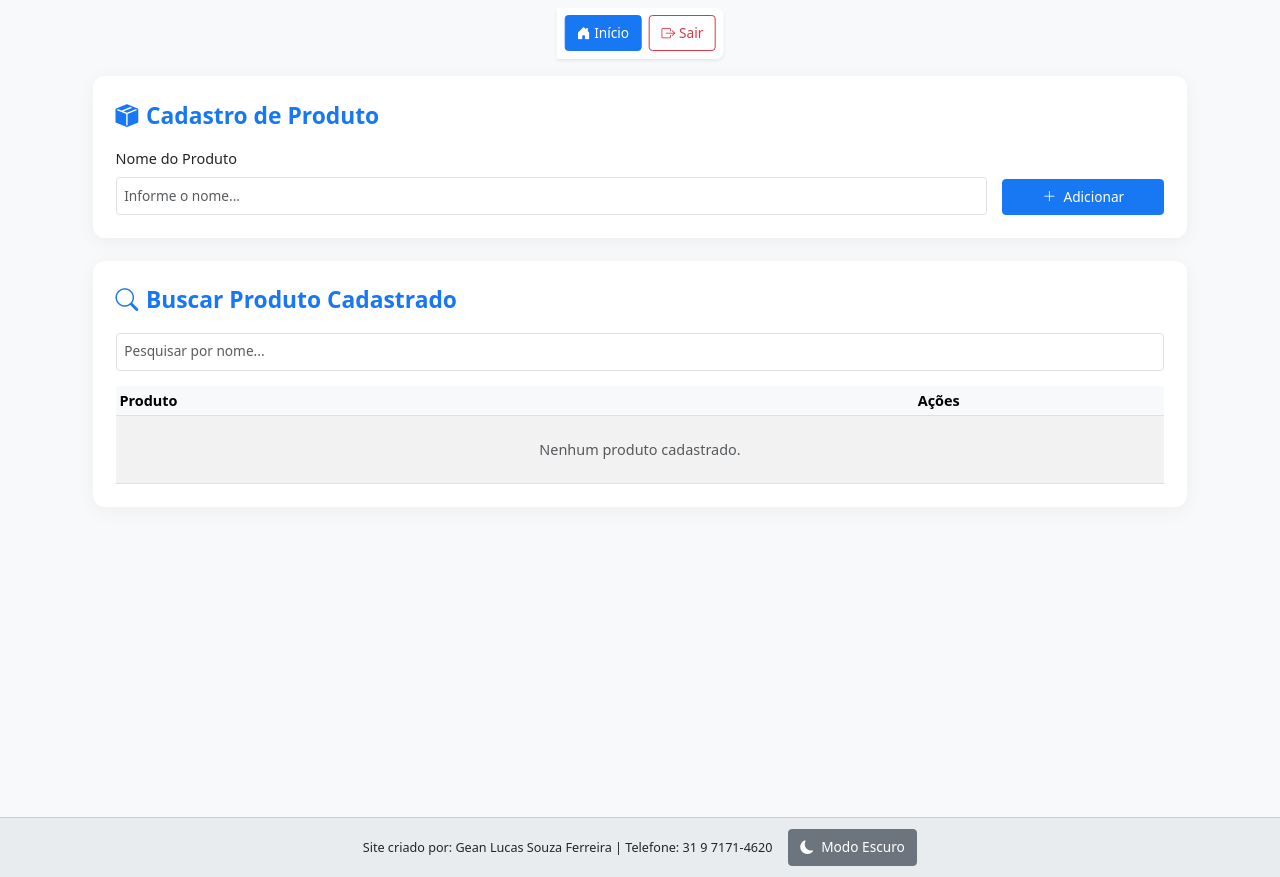
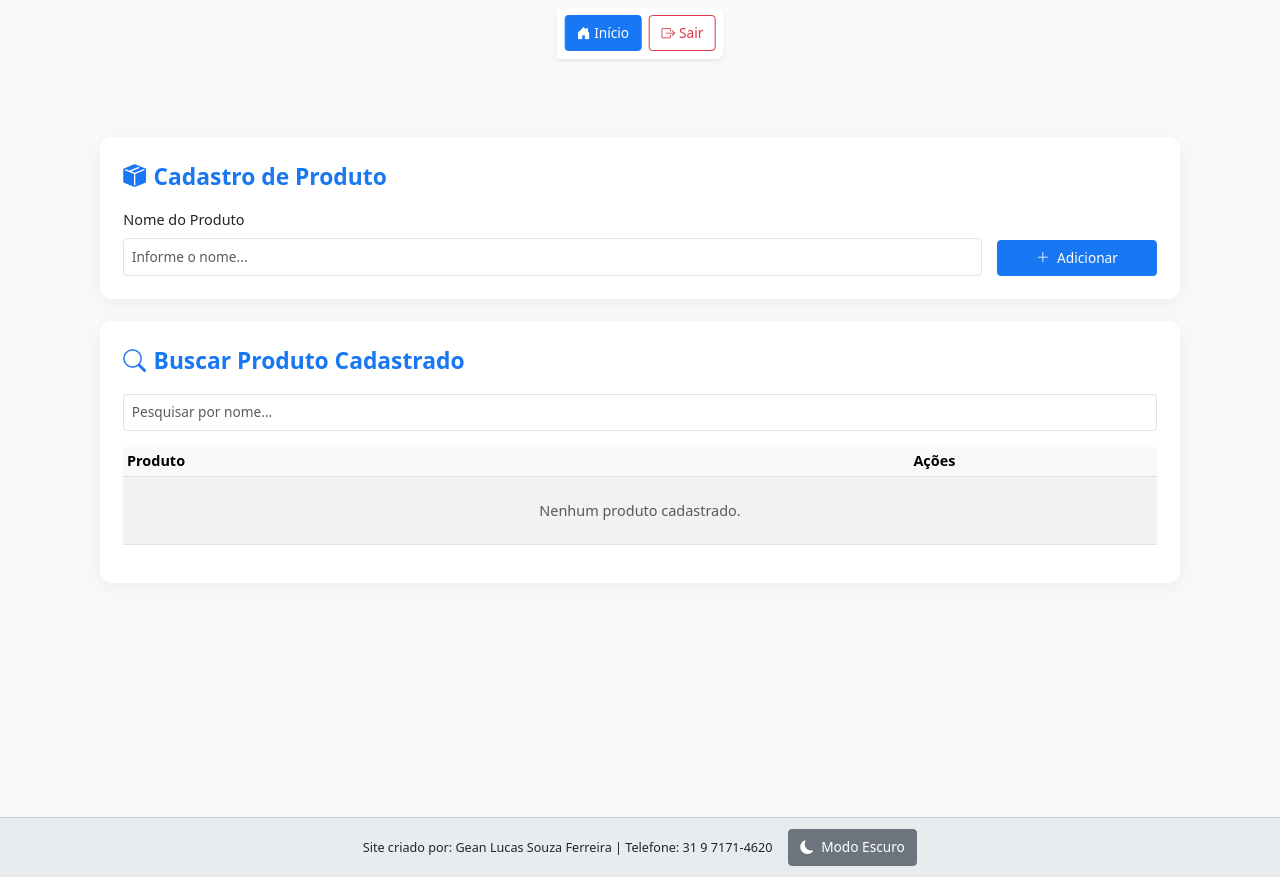
Before and after one commit to GeanLK1994/pedidos, a Flask app: page /gerenciar_pedidos in a window 1280 px wide. Run offline with Flask 3, Linux system fonts and the light colour scheme; the visitor is signed in with stand-in values (Sample User, id 1); data that the repository does not hold is empty.

Commit message:
Atualizando projeto via script

```diff
--- a/templates/gerenciar_pedidos.html
+++ b/templates/gerenciar_pedidos.html
@@ -1,8 +1,25 @@
 {% extends "base.html" %}
 {% block title %}Cadastro de Produtos – PEDIDO DE MATERIAIS{% endblock %}
 
+{% block header %}{% endblock %}
+
 {% block content %}
 <style>
+  /* 1) Garantir que o scroll seja apenas dentro de main */
+  html, body {
+    height: 100%;
+    margin: 0;
+    overflow: hidden;
+  }
+  main.container {
+    display: flex;
+    flex-direction: column;
+    height: calc(100vh - 120px); /* desconta header + footer */
+    overflow: auto;
+    padding: 1rem;
+  }
+
+  /* 2) Mesmos estilos do novo pedido */
   .section-card {
     background: var(--card);
     border-radius: 12px;
@@ -19,37 +36,34 @@
     gap: 0.5rem;
     margin-bottom: 1rem;
   }
-  .form-control-sm {
-    font-size: 0.9rem;
-    padding: 0.5rem;
-  }
-  .btn-sm {
-    font-size: 0.9rem;
-    padding: 0.45rem 0.75rem;
-    transition: all 0.2s ease-in-out;
-  }
-  .btn-sm:active {
-    transform: scale(0.97);
-  }
+
+  /* inputs e botões compactos para mobile */
+  .form-control-sm { font-size: 0.9rem; padding: 0.5rem; }
+  .btn-sm { font-size: 0.9rem; padding: 0.45rem 0.75rem; }
+
+  /* tabela responsiva sem scroll vertical extra */
+  .table-responsive { overflow-x: auto; }
+  table { margin-bottom: 0; }
+
+  /* espaçamento do ultimo card para não colidir com footer */
+  .section-card:last-of-type { margin-bottom: 3rem; }
 </style>
 
-<div class="container-fluid">
-  <!-- Card de cadastro -->
+<main class="container">
+  <!-- card de cadastro -->
   <div class="section-card">
     <div class="section-header">
       <i class="bi bi-box-seam-fill"></i> Cadastro de Produto
     </div>
-    <form method="post" class="row g-3 align-items-end" onsubmit="return handleProdutoSubmit(event)">
+    <form method="post" class="row g-3 align-items-end" onsubmit="return !!this.produto_nome.value.trim()">
       <div class="col-12 col-md-10">
         <label for="produto_nome" class="form-label">Nome do Produto</label>
-        <input
-          type="text"
+        <input type="text"
                id="produto_nome"
                name="produto_nome"
                class="form-control form-control-sm"
                placeholder="Informe o nome..."
-          required
-        >
+               required>
       </div>
       <div class="col-12 col-md-2 d-grid">
         <button type="submit" class="btn btn-primary btn-sm">
@@ -59,68 +73,72 @@
     </form>
   </div>
 
-  <!-- Card de listagem -->
+  <!-- card de listagem -->
   <div class="section-card">
     <div class="section-header">
       <i class="bi bi-search"></i> Buscar Produto Cadastrado
     </div>
-    <input
-      type="text"
+    <input type="text"
            class="form-control form-control-sm mb-3"
            placeholder="Pesquisar por nome..."
-      oninput="filtrarProdutos(this.value)"
-    >
+           oninput="document.querySelectorAll('#produtos tbody tr').forEach(r => {
+             const txt = r.cells[0].textContent.toLowerCase();
+             r.style.display = txt.includes(this.value.toLowerCase()) ? '' : 'none';
+           })">
 
     <div class="table-responsive">
-      <table class="table table-sm table-hover table-striped mb-0">
+      <table id="produtos" class="table table-sm table-hover table-striped">
         <thead class="table-light">
           <tr>
             <th>Produto</th>
             <th class="text-center">Ações</th>
           </tr>
         </thead>
-        <tbody id="produtos-tbody">
+        <tbody>
           {% for id, nome in produtos %}
           <tr>
             <td>{{ nome }}</td>
             <td class="text-center">
-              <button
-                type="button"
+              <button type="button"
                       class="btn btn-sm btn-outline-danger"
                       data-bs-toggle="modal"
                       data-bs-target="#confirmModal"
-                onclick="prepareDelete({{ id }})"
-              >
+                      onclick="document.getElementById('deleteForm').action='/remover_produto/{{ id }}'">
                 <i class="bi bi-trash"></i>
               </button>
             </td>
           </tr>
           {% else %}
           <tr>
-            <td colspan="2" class="text-center text-muted py-4">Nenhum produto cadastrado.</td>
+            <td colspan="2" class="text-center text-muted py-4">
+              Nenhum produto cadastrado.
+            </td>
           </tr>
           {% endfor %}
         </tbody>
       </table>
     </div>
   </div>
-</div>
+</main>
 
-<!-- Modal de confirmação -->
-<div class="modal fade" id="confirmModal" tabindex="-1" aria-labelledby="confirmModalLabel" aria-hidden="true">
+<!-- modal de confirmação -->
+<div class="modal fade" id="confirmModal" tabindex="-1" aria-hidden="true">
   <div class="modal-dialog modal-dialog-centered">
     <div class="modal-content">
       <div class="modal-header bg-danger text-white">
-        <h5 class="modal-title" id="confirmModalLabel">
-          <i class="bi bi-exclamation-triangle-fill me-2"></i>Confirmar remoção
+        <h5 class="modal-title">
+          <i class="bi bi-exclamation-triangle-fill me-2"></i>
+          Confirmar remoção
         </h5>
-        <button type="button" class="btn-close btn-close-white" data-bs-dismiss="modal" aria-label="Fechar"></button>
+        <button type="button" class="btn-close btn-close-white"
+                data-bs-dismiss="modal" aria-label="Fechar"></button>
       </div>
       <div class="modal-body">
         Tem certeza que deseja remover este produto?
       </div>
       <div class="modal-footer">
-        <button type="button" class="btn btn-outline-secondary" data-bs-dismiss="modal">Cancelar</button>
+        <button type="button" class="btn btn-outline-secondary"
+                data-bs-dismiss="modal">Cancelar</button>
         <form id="deleteForm" method="post">
           <button type="submit" class="btn btn-danger">
             <i class="bi bi-trash-fill me-1"></i> Remover
@@ -130,27 +148,4 @@
     </div>
   </div>
 </div>
-
-<script>
-  function handleProdutoSubmit(event) {
-    const nomeInput = document.getElementById('produto_nome');
-    if (!nomeInput.value.trim()) {
-      event.preventDefault();
-      return false;
-    }
-    return true;
-  }
-
-  function prepareDelete(produtoId) {
-    const form = document.getElementById('deleteForm');
-    form.action = '/remover_produto/' + produtoId;
-  }
-
-  function filtrarProdutos(termo) {
-    document.querySelectorAll('#produtos-tbody tr').forEach(row => {
-      const texto = row.cells[0]?.textContent.toLowerCase() || '';
-      row.style.display = texto.includes(termo.toLowerCase()) ? '' : 'none';
-    });
-  }
-</script>
 {% endblock %}
```
Lines whose indentation alone changed are shown as unchanged.
